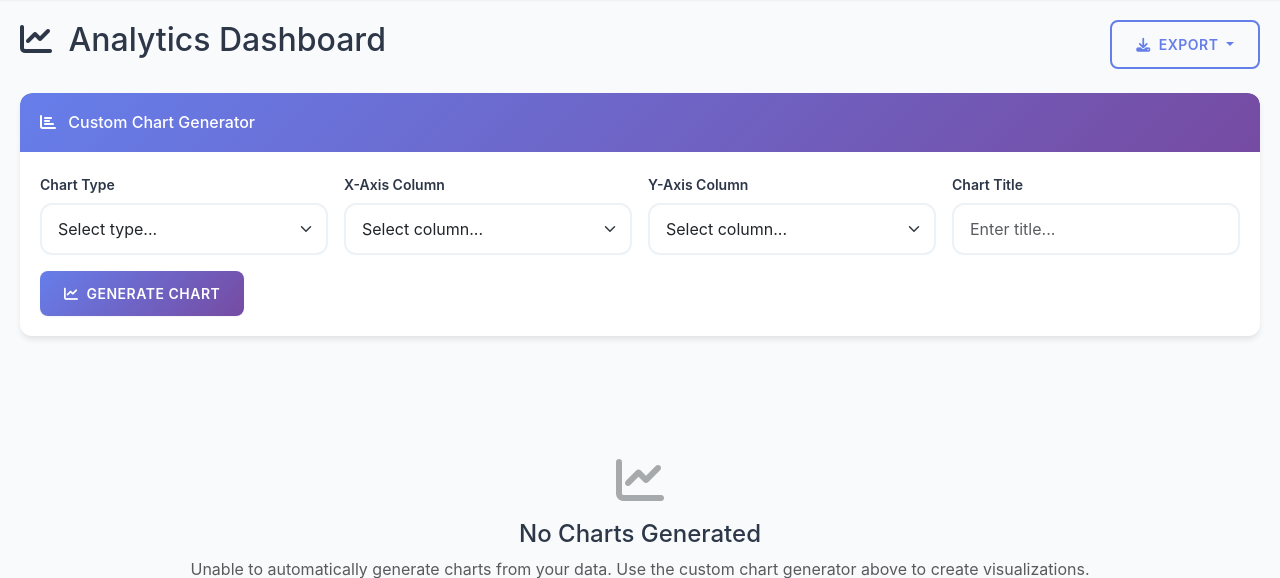
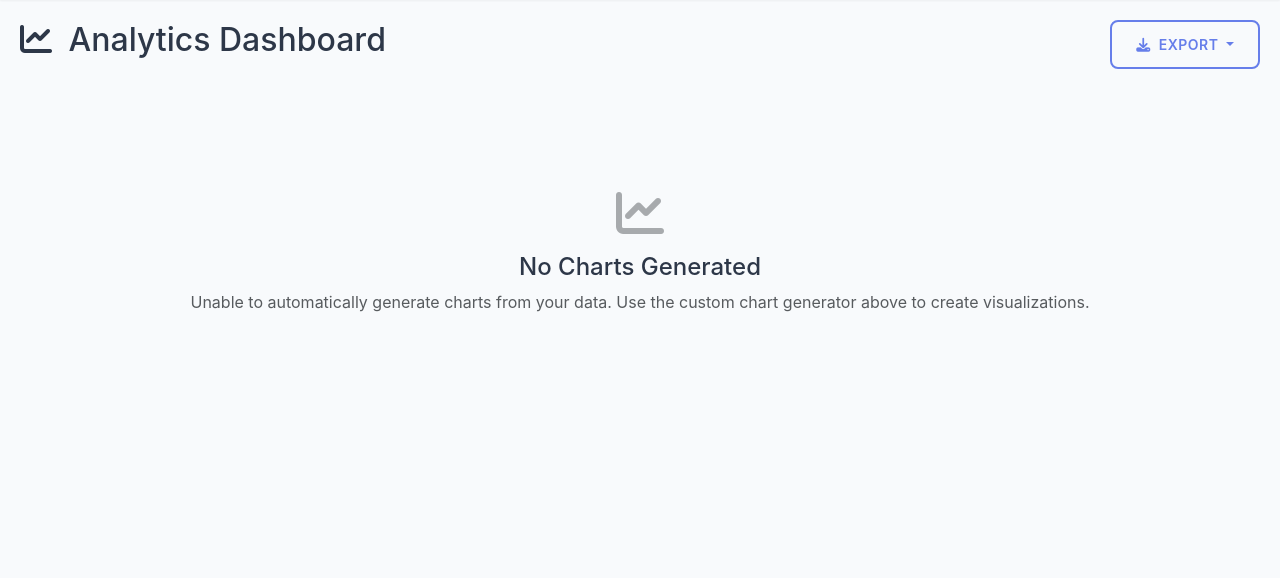
Before and after one commit to julisunkan/dana, a Flask app: template templates/dashboard.html in a window 1280 px wide. Shown: the part 104-682 px from the top of the page. Run offline with Flask 3, Linux system fonts and the light colour scheme; the template is opened without the code that fills it, so the values that code supplies are empty; some libraries are stand-ins or nearby versions.

Commit message:
Remove the custom chart generation feature from the dashboard
Deletes the HTML elements and associated logic for the "Custom Chart Generator" and "Custom Chart Container" from templates/dashboard.html.

Replit-Commit-Author: Agent
Replit-Commit-Session-Id: 1dc1778f-9dd3-4745-80f7-a4f224589192
Replit-Commit-Checkpoint-Type: full_checkpoint
Replit-Commit-Screenshot-Url: https://storage.googleapis.com/screenshot-production-us-central1/3b9a257c-6395-4818-b672-63d28a3ba262/1dc1778f-9dd3-4745-80f7-a4f224589192/LOD1Qv9

```diff
--- a/templates/dashboard.html
+++ b/templates/dashboard.html
@@ -67,79 +67,7 @@
     </div>
 </div>
 
-<!-- Chart Generation Controls -->
-<div class="card mb-4">
-    <div class="card-header">
-        <h6 class="mb-0">
-            <i class="fas fa-chart-bar me-2"></i>
-            Custom Chart Generator
-        </h6>
-    </div>
-    <div class="card-body">
-        <form id="chart-form" class="row g-3">
-            <div class="col-md-3">
-                <label for="chart-type" class="form-label">Chart Type</label>
-                <select class="form-select" id="chart-type" required>
-                    <option value="">Select type...</option>
-                    <option value="bar">Bar Chart</option>
-                    <option value="line">Line Chart</option>
-                    <option value="scatter">Scatter Plot</option>
-                    <option value="histogram">Histogram</option>
-                    <option value="box">Box Plot</option>
-                    <option value="pie">Pie Chart</option>
-                </select>
-            </div>
-            <div class="col-md-3">
-                <label for="x-column" class="form-label">X-Axis Column</label>
-                <select class="form-select" id="x-column">
-                    <option value="">Select column...</option>
-                    {% for column in columns %}
-                    <option value="{{ column }}">{{ column }}</option>
-                    {% endfor %}
-                </select>
-            </div>
-            <div class="col-md-3">
-                <label for="y-column" class="form-label">Y-Axis Column</label>
-                <select class="form-select" id="y-column">
-                    <option value="">Select column...</option>
-                    {% for column in columns %}
-                    <option value="{{ column }}">{{ column }}</option>
-                    {% endfor %}
-                </select>
-            </div>
-            <div class="col-md-3">
-                <label for="chart-title" class="form-label">Chart Title</label>
-                <input type="text" class="form-control" id="chart-title" placeholder="Enter title...">
-            </div>
-            <div class="col-12">
-                <button type="submit" class="btn btn-primary">
-                    <i class="fas fa-chart-line me-1"></i>
-                    Generate Chart
-                </button>
-            </div>
-        </form>
-    </div>
-</div>
 
-<!-- Custom Chart Container -->
-<div id="custom-chart-container" style="display: none;" class="mb-4">
-    <div class="card">
-        <div class="card-header d-flex justify-content-between align-items-center">
-            <h6 class="mb-0" id="custom-chart-title">Custom Chart</h6>
-            <div>
-                <button class="btn btn-sm btn-outline-secondary me-1" onclick="editChartTitle()">
-                    <i class="fas fa-edit"></i>
-                </button>
-                <button class="btn btn-sm btn-outline-success" onclick="downloadChart('custom-chart')">
-                    <i class="fas fa-download"></i>
-                </button>
-            </div>
-        </div>
-        <div class="card-body">
-            <div id="custom-chart"></div>
-        </div>
-    </div>
-</div>
 
 <!-- Auto-Generated Charts -->
 {% if charts %}
```
Also changed, not shown: 2 other files.
